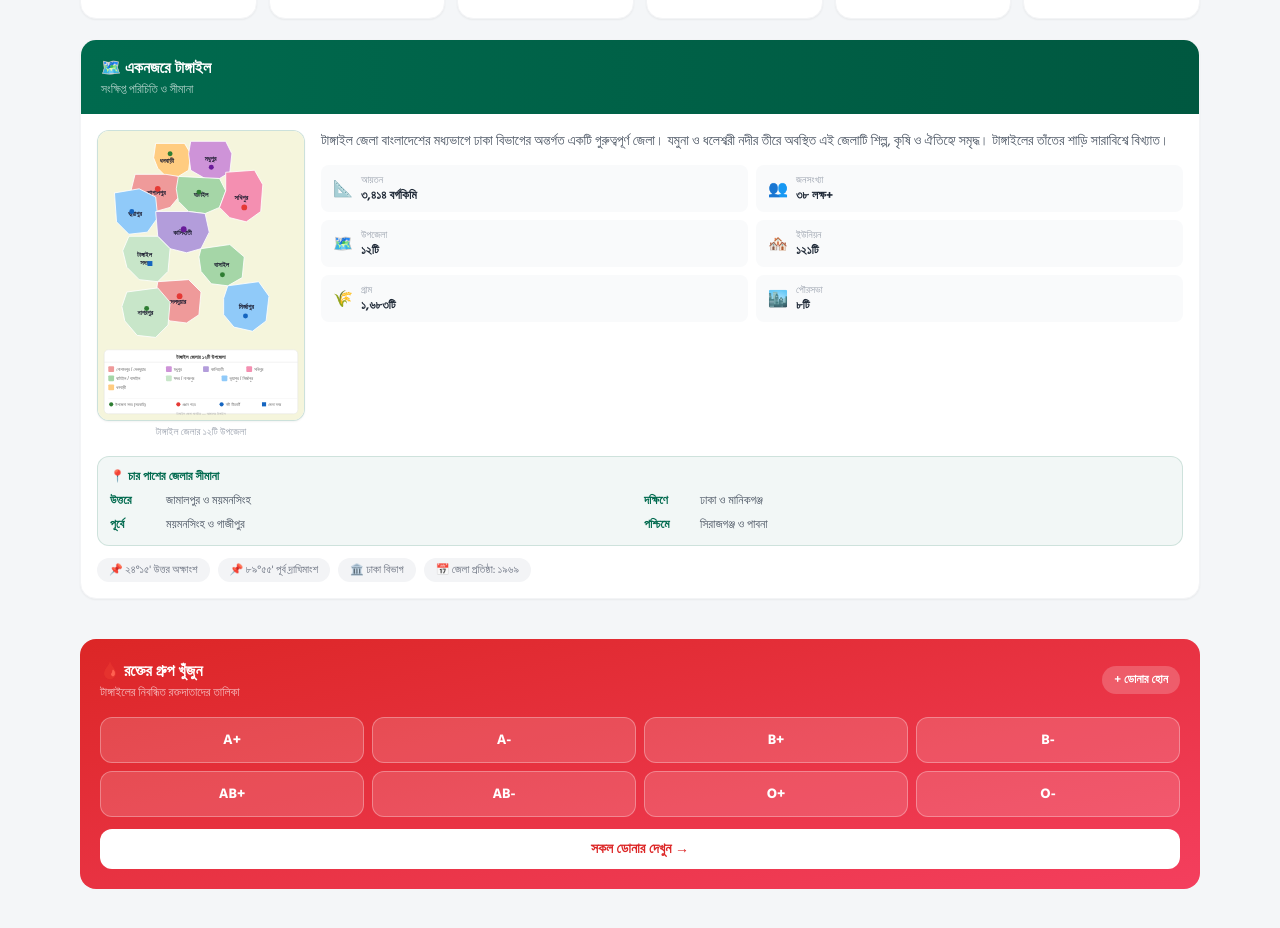
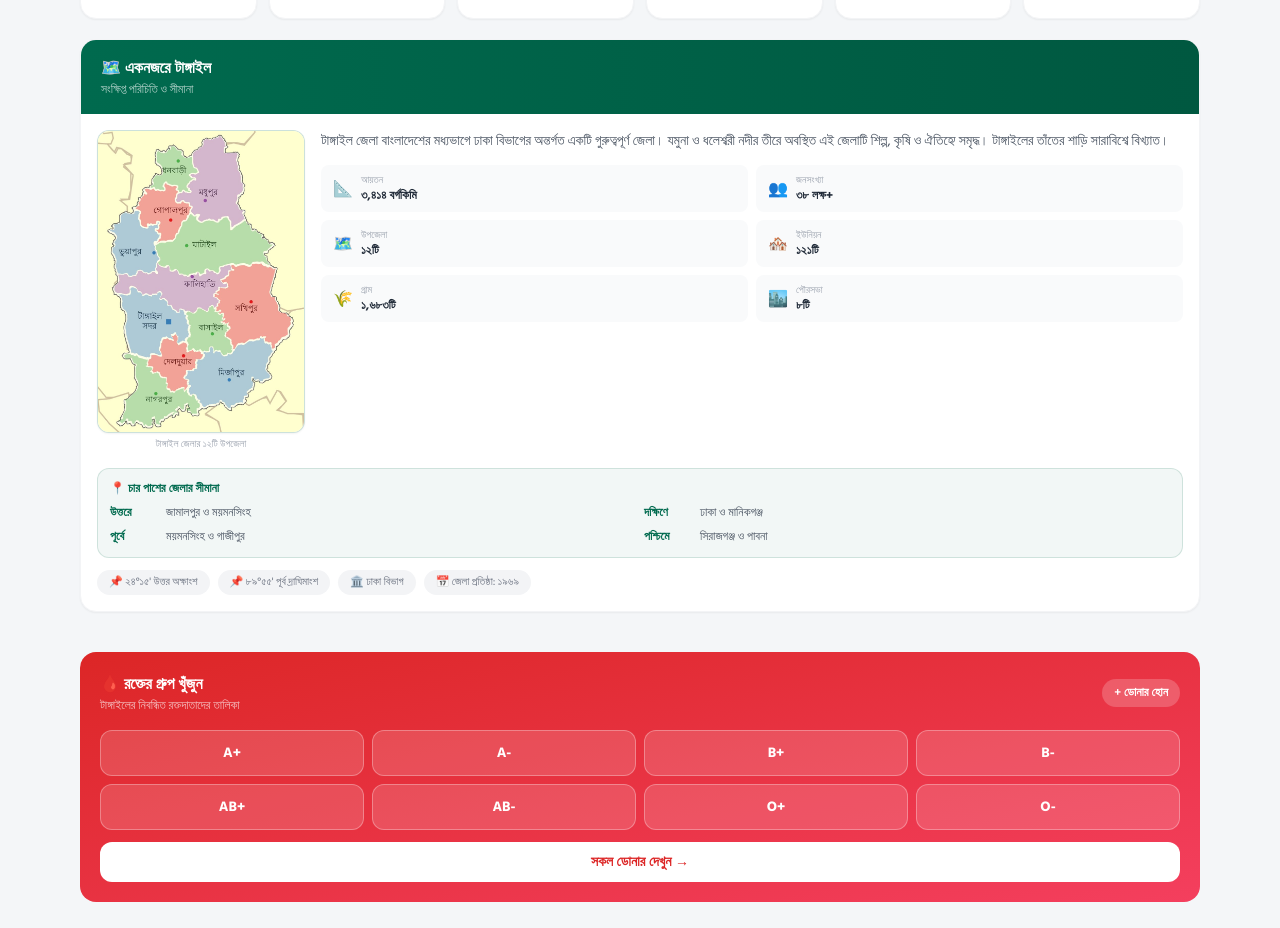
Before and after one commit to monirul1128/tangail-app, a Next.js app in the folder web/: page / in a window 1280 px wide. Shown: the part 2643-3571 px from the top of the page. Built offline with nearby package versions, Linux system fonts and the light colour scheme; no server answers; the database is empty.

Commit message:
feat: use uploaded tangail map image (tangail-map.jpg)

```diff
--- a/web/src/app/page.tsx
+++ b/web/src/app/page.tsx
@@ -368,7 +368,7 @@ export default async function HomePage() {
                 <div className="md:w-52 flex-shrink-0">
                   <div className="border border-primary/20 rounded-xl overflow-hidden shadow-sm bg-white">
                     <img
-                      src="/images/tangail-map.svg"
+                      src="/images/tangail-map.jpg"
                       alt="টাঙ্গাইল জেলার মানচিত্র"
                       className="w-full h-auto"
                       loading="lazy"
```
Also changed, not shown: web/public/images/tangail-map.jpg (added).
